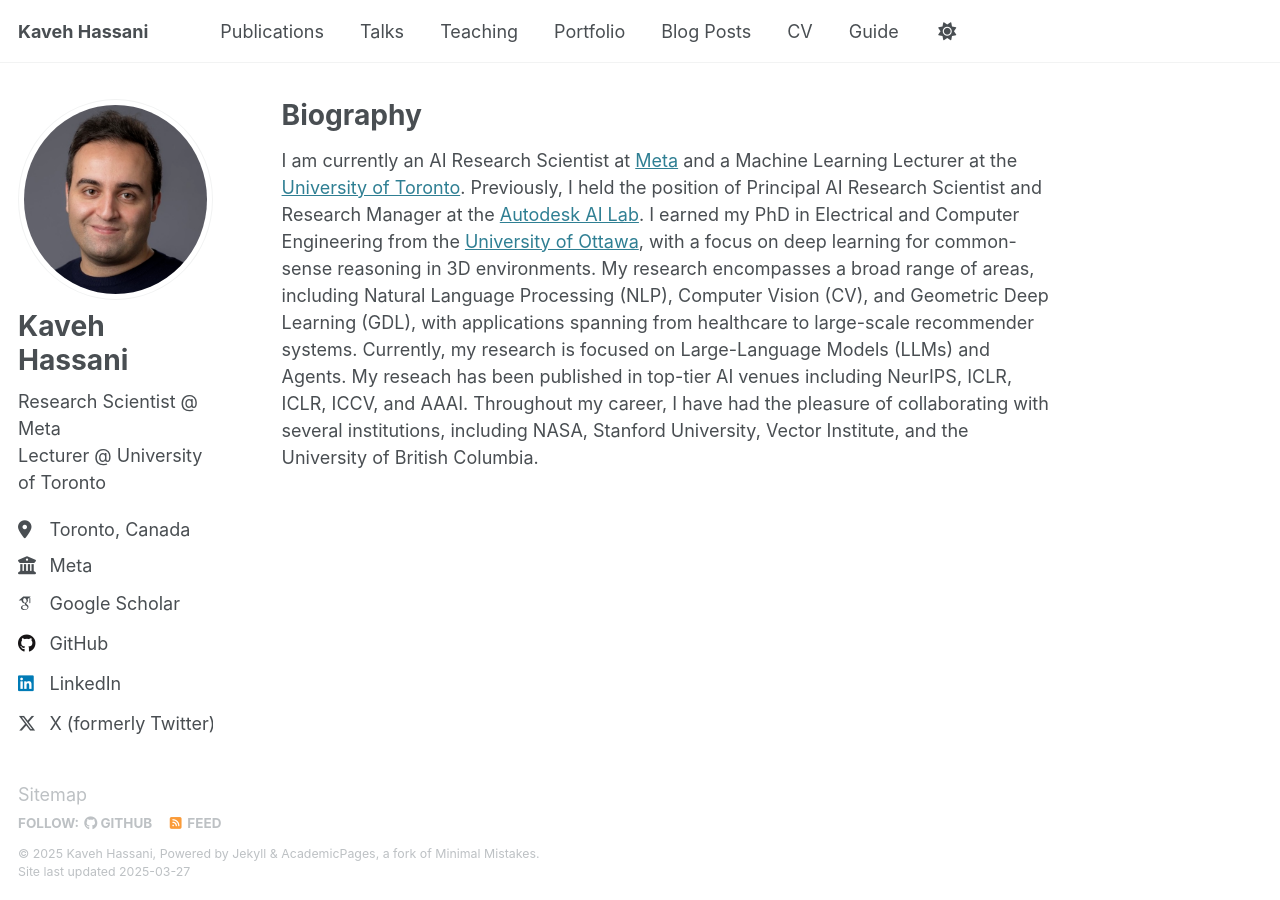
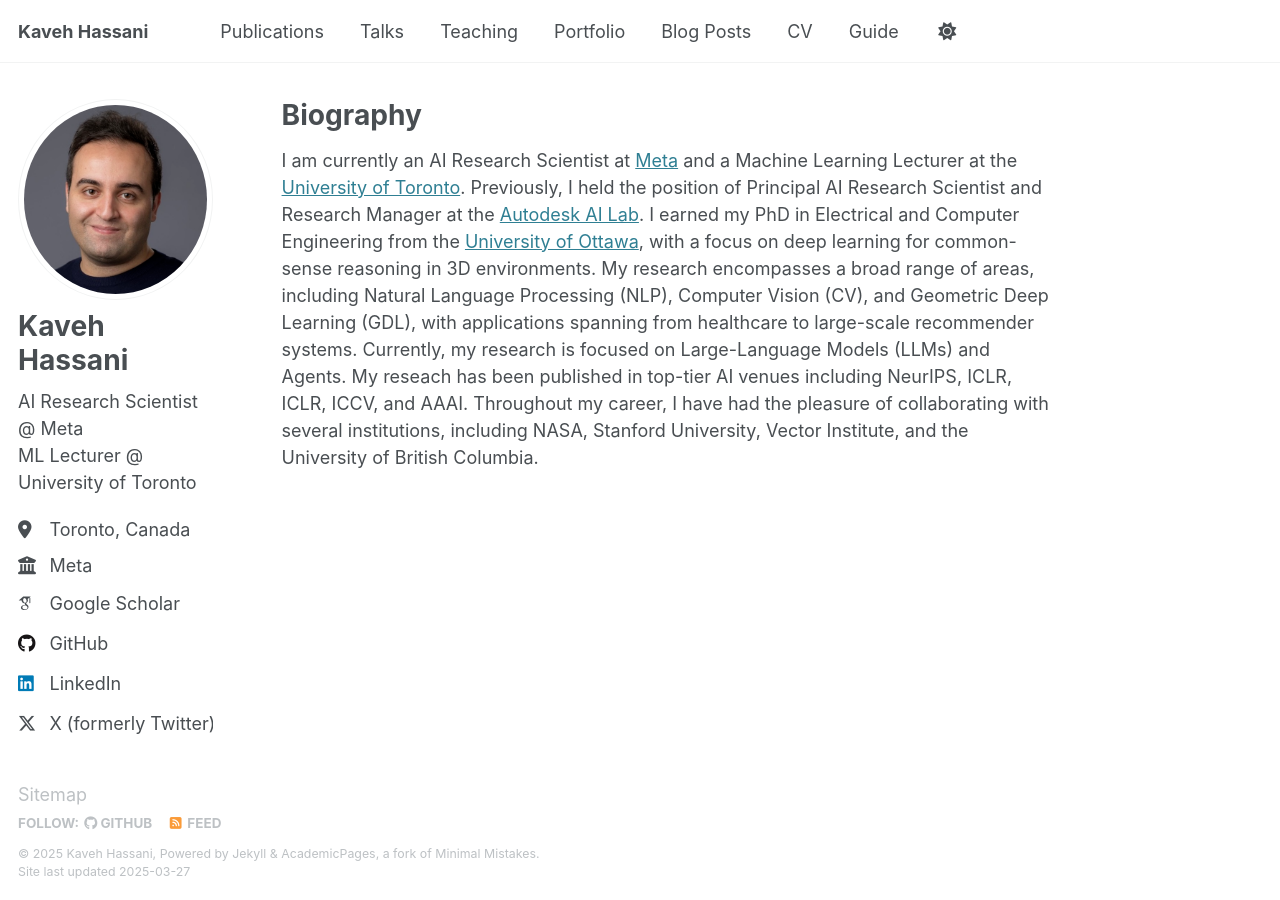
Before and after one commit to kavehhassani/kavehhassani.github.io, a Jekyll site: the page built from _pages/about.md, in a window 1280 px wide. Built offline with Jekyll 4.4.1, drawn with Linux system fonts in a browser that asks for light colours; some web fonts are replaced.

```diff
--- a/_config.yml
+++ b/_config.yml
@@ -25,7 +25,7 @@ author:
   avatar           : "profile.png"
   name             : "Kaveh Hassani"
   pronouns         : # example: "she/her"
-  bio              : "Research Scientist @ Meta <br> Lecturer @ University of Toronto"
+  bio              : "AI Research Scientist @ Meta <br> ML Lecturer @ University of Toronto"
   location         : "Toronto, Canada"
   employer         : "Meta"
   uri              : # URL
```
